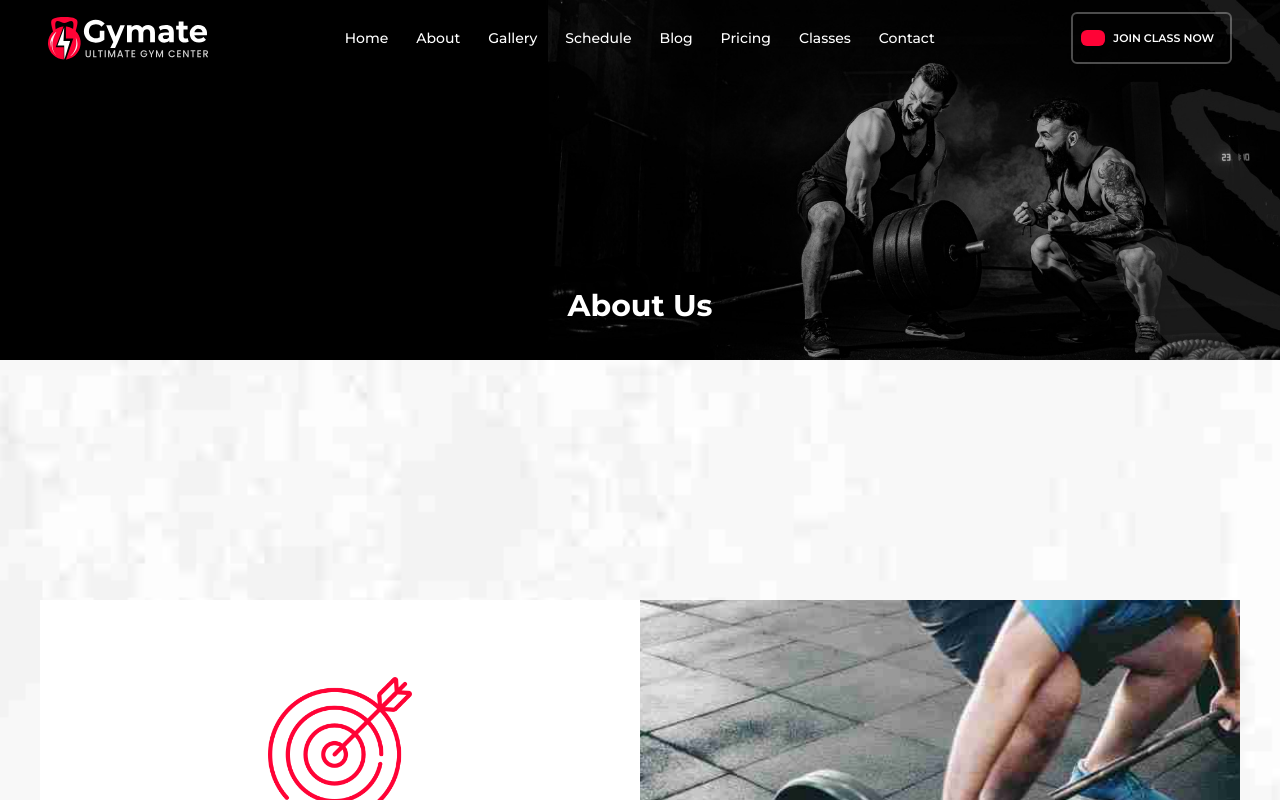
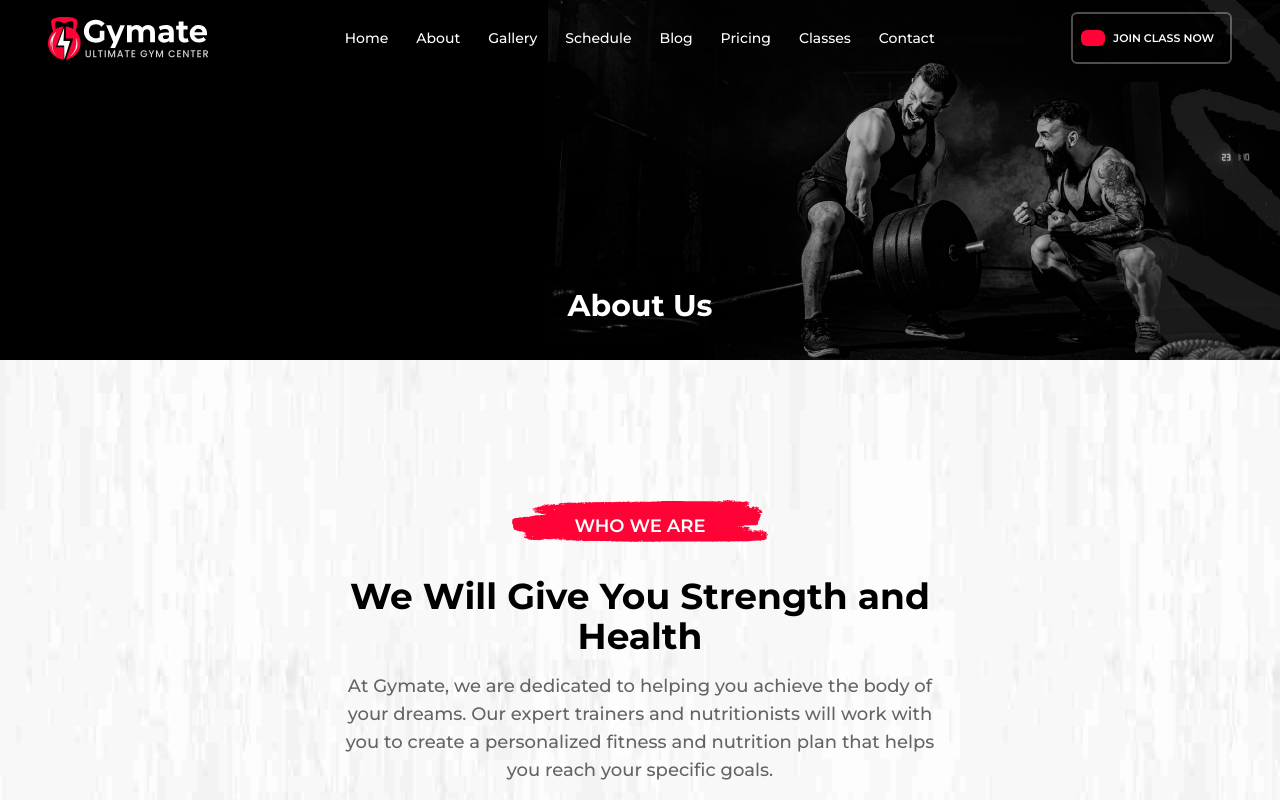
Before and after one commit to joelkimr/gymate, a Next.js app: page /About in a window 1280 px wide. Shown: the top 800 px of the page. Built offline with nearby package versions, Linux system fonts and the light colour scheme.

Commit message:
ft-about-page

```diff
--- a/src/pages/About.tsx
+++ b/src/pages/About.tsx
@@ -1,3 +1,4 @@
+import Link from "next/link";
 import Image from "next/image";
 import React from "react";
 import Footer from "@/components/Footer/footer";
@@ -5,17 +6,56 @@
 import Img3 from "../images/AboutPage/3.jpg";
 import Img4 from "../images/AboutPage/4.jpg";
 import Mountain from "../images/AboutPage/mountain.png";
+import TitleBg from "../images/pricing/titlebg.svg";
+import Background from "../images/who-we-are/background.jpg";
 
 const About = () => {
   return (
     <>
-      <section className='login-section'>
+      <section>
         <div className='login-banner relative justify-center flex min-w-[60rem] xl:w-auto lg:w-[110%] md:w-[155%]'>
           <h1 className='text-white absolute bottom-8 md:text-[30px] text-[50px] font-bold'>
             About Us
           </h1>
         </div>
-        <div className='container page-padding py-[5rem] min-w-[60rem] xl:w-auto lg:w-[110%] md:w-[155%]'>
+        <div className='relative'>
+          <div>
+            <Image
+              src={Background}
+              alt='home_image'
+              className='lg:min-w-[70rem] md:min-w-[155%] xl:min-w-full absolute xl:min-h-[120%] lg:min-h-[110%] md:min-h-[107%] min-h-[110%] min-w-[225%] -z-30 -top-32'
+            />
+          </div>
+          <div className='w-full flex flex-row justify-center xl:mx-0 lg:top-96 xl:gap-0 lg:gap-16 md:top-[73rem] top-[12prem] md:items-center mt-32 lg:min-w-[70rem] md:min-w-[155%] xl:min-w-full min-w-[220%]'>
+            <div className='flex flex-col items-center xl:w-3/6 lg:w-3/4 md:w-2/3 w-full p-6'>
+              <div className=''>
+                <div className='flex justify-center'>
+                  <p className='text-white font-semibold md:text-lg text-4xl md:p-0 md:pl-0 pl-36 uppercase z-10'>
+                    who we are
+                  </p>
+                  <Image
+                    src={TitleBg}
+                    alt='text_bg'
+                    className='md:w-64 w-[35rem] absolute -top-0 md:top-3 md:ml-0 ml-44'
+                  />
+                </div>
+                <h2 className='md:text-4xl font-bold md:mb-4 text-6xl md:mt-9 mt-24 text-center'>
+                  We Will Give You Strength and Health
+                </h2>
+                <p className='text-[#646464] font-medium md:text-lg text-[33px] md:mt-0 mt-12 text-center'>
+                  At Gymate, we are dedicated to helping you achieve the body of
+                  your dreams. Our expert trainers and nutritionists will work
+                  with you to create a personalized fitness and nutrition plan
+                  that helps you reach your specific goals.
+                </p>
+              </div>
+
+              <div className='bg-black/80 lg:w-44 md:w-64 w-80 text-center lg:text-sm md:text-xl text-3xl text-white font-light md:p-4 p-7 hover:bg-secondary transition duration-300 rounded-sm mt-16'>
+                <Link href='#'>CONTACT US</Link>
+              </div>
+            </div>
+          </div>
+          <div className='container page-padding py-[5rem] min-w-[60rem] xl:w-auto lg:w-[110%] md:w-[155%] z-30'>
             <div className='mt-[10rem]'>
               <div className='md:grid md:grid-cols-2 md:grid-rows-2 w-full flex flex-col space-y-10 md:space-y-0'>
                 <div className='w-full bg-white h-[30rem] flex flex-col justify-center items-center text-center px-[100px]'>
@@ -28,8 +68,8 @@
                     Our History
                   </h2>
                   <p className='md:text-[16px] text-[30px] font-medium text-[#646464] mt-5'>
-                  Amet minim mollit non deserunt ullamco est sit aliqua dolor do
-                  amet sint. Velit officia consequat duis enim velit mollit
+                    Amet minim mollit non deserunt ullamco est sit aliqua dolor
+                    do amet sint. Velit officia consequat duis enim velit mollit
                     Exercitation veniam consequat.
                   </p>
                 </div>
@@ -58,10 +98,11 @@
                     Our History
                   </h2>
                   <p className='md:text-[16px] text-[30px] font-medium text-[#646464] mt-5'>
-                  Amet minim mollit non deserunt ullamco est sit aliqua dolor do
-                  amet sint. Velit officia consequat duis enim velit mollit
+                    Amet minim mollit non deserunt ullamco est sit aliqua dolor
+                    do amet sint. Velit officia consequat duis enim velit mollit
                     Exercitation veniam consequat.
                   </p>
+                </div>
               </div>
             </div>
           </div>
```
Lines whose indentation alone changed are shown as unchanged.
